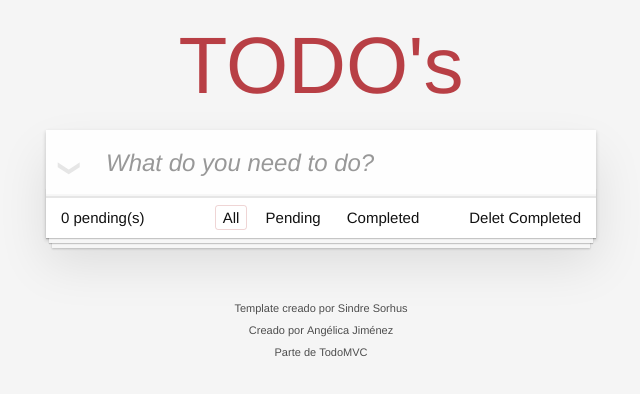
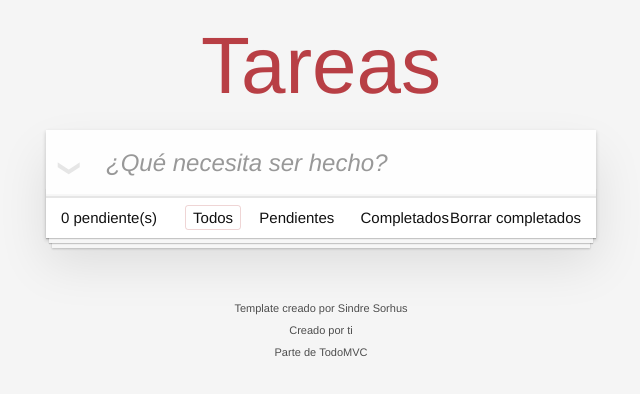
Before and after one commit to Angiejimenezc/todo-JS, a website built with webpack: page src/index.html in a window 1280 px wide. Shown: the whole page, without its empty margins (319-959 px from the left). Built offline with nearby package versions, Linux system fonts and the light colour scheme.

Commit message:
remove change

```diff
--- a/src/index.html
+++ b/src/index.html
@@ -8,8 +8,8 @@
 	<body>
 		<section class="todoapp">
 			<header class="header">
-				<h1>TODO's</h1>
-				<input class="new-todo" placeholder="What do you need to do?" autofocus>
+				<h1>Tareas</h1>
+				<input class="new-todo" placeholder="¿Qué necesita ser hecho?" autofocus>
 			</header>
 			<!-- This section should be hidden by default and shown when there are todos -->
 			<section class="main">
@@ -39,28 +39,28 @@
 			<!-- This footer should hidden by default and shown when there are todos -->
 			<footer class="footer">
 				<!-- This should be `0 items left` by default -->
-				<span class="todo-count"><strong>0</strong> pending(s)</span>
+				<span class="todo-count"><strong>0</strong> pendiente(s)</span>
 				<!-- Remove this if you don't implement routing -->
 				<ul class="filters">
 					<li>
-						<a class="selected filtro" href="#/">All</a>
+						<a class="selected filtro" href="#/">Todos</a>
 					</li>
 					<li>
-						<a class="filtro" href="#/active">Pending</a>
+						<a class="filtro" href="#/active">Pendientes</a>
 					</li>
 					<li>
-						<a class="filtro" href="#/completed">Completed</a>
+						<a class="filtro" href="#/completed">Completados</a>
 					</li>
 				</ul>
 				<!-- Hidden if no completed items are left ↓ -->
-				<button class="clear-completed">Delet Completed</button>
+				<button class="clear-completed">Borrar completados</button>
 			</footer>
 		</section>
 		<footer class="info">
 
 			<p>Template creado por <a href="http://sindresorhus.com">Sindre Sorhus</a></p>
 			<!-- Change this out with your name and url ↓ -->
-			<p>Creado por <a href="http://todomvc.com">Angélica Jiménez</a></p>
+			<p>Creado por <a href="http://todomvc.com">ti</a></p>
 			<p>Parte de <a href="http://todomvc.com">TodoMVC</a></p>
 		</footer>
 
```
